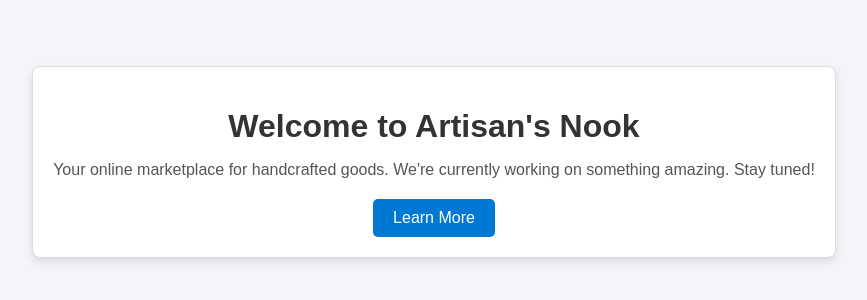
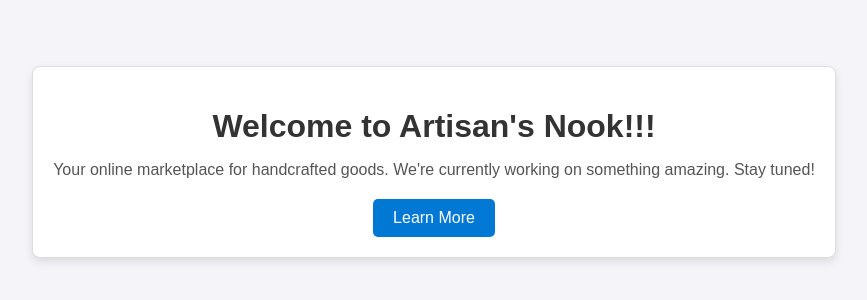
Before and after one commit to Prizrac97/Diploma-Project, a plain HTML site: page Artisans-Nook/index.html in a window 1280 px wide. Shown: the part 238-538 px from the top of the page, without its empty margins (206-1073 px from the left). Drawn offline with Linux system fonts and the light colour scheme.

Commit message:
Обновление index.html

```diff
--- a/Artisans-Nook/index.html
+++ b/Artisans-Nook/index.html
@@ -52,7 +52,7 @@
 </head>
 <body>
     <div class="container">
-        <h1>Welcome to Artisan's Nook</h1>
+        <h1>Welcome to Artisan's Nook!!!</h1>
         <p>Your online marketplace for handcrafted goods. We're currently working on something amazing. Stay tuned!</p>
         <a href="learn-more.html" class="button">Learn More</a>
     </div>
```
